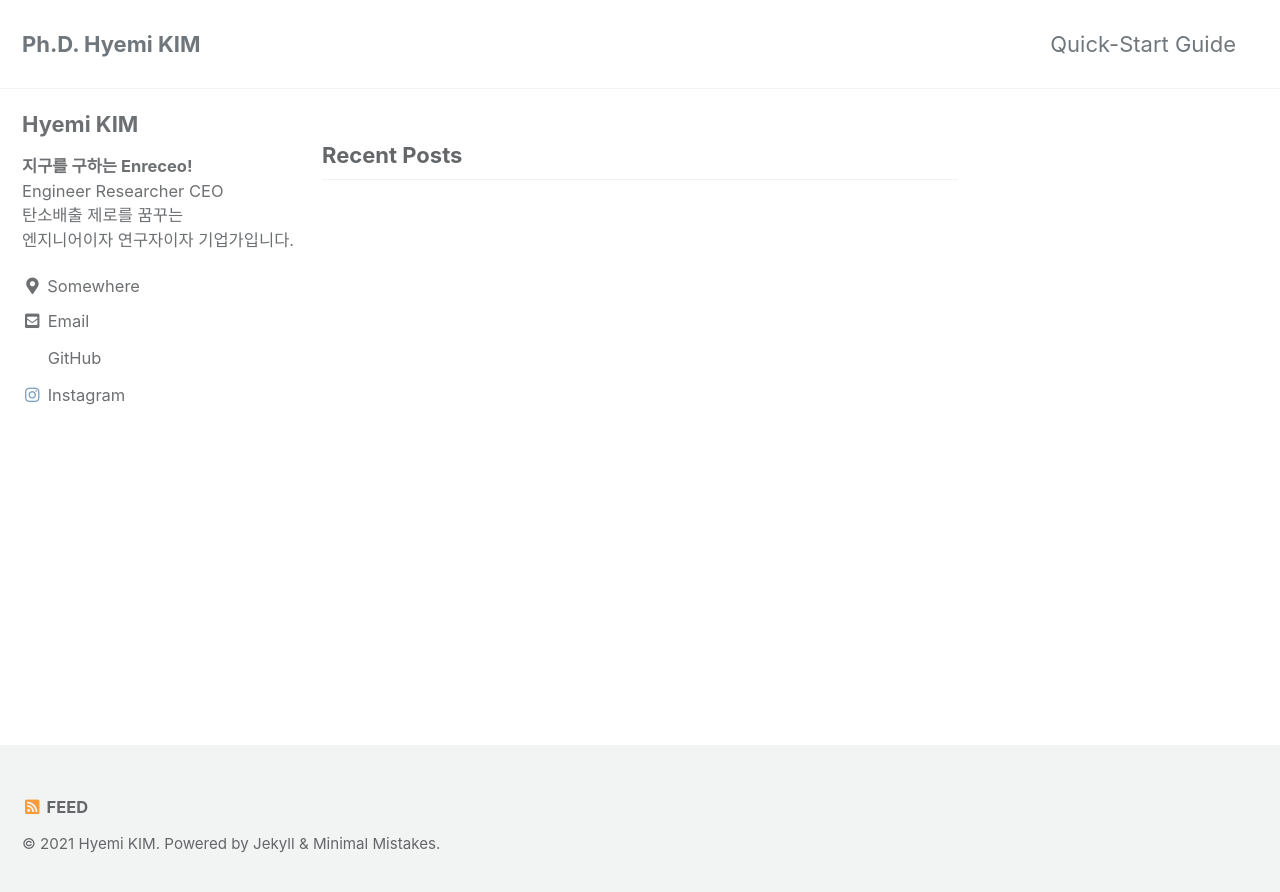
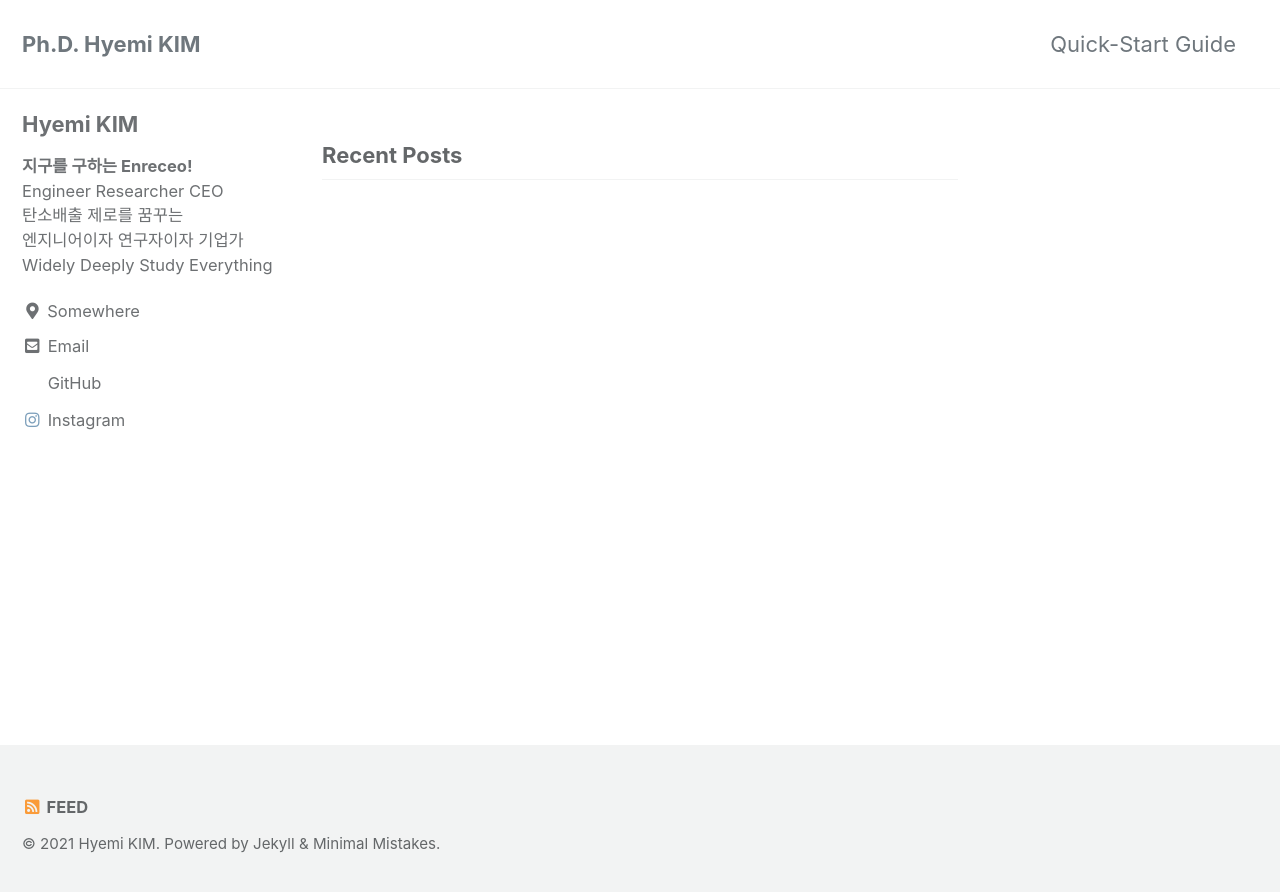
Before and after one commit to hyemi2022/hyemi2022.github.io, a Jekyll site: the page built from index.html, in a window 1280 px wide. Shown: the top 892 px of the page. Built offline with Jekyll 4.4.1, drawn with Linux system fonts in a browser that asks for light colours; cached includes are drawn as plain includes; the list of posts is cut into pages by our own code.

Commit message:
Update _config.yml

```diff
--- a/_config.yml
+++ b/_config.yml
@@ -103,7 +103,7 @@ analytics:
 author:
   name             : "Hyemi KIM"
   avatar           : # path of avatar image, e.g. "/assets/images/bio-photo.jpg"
-  bio              : "**지구를 구하는 Enreceo!**<br>Engineer Researcher CEO<br>탄소배출 제로를 꿈꾸는<br>엔지니어이자 연구자이자 기업가입니다."
+  bio              : "**지구를 구하는 Enreceo!**<br>Engineer Researcher CEO<br>탄소배출 제로를 꿈꾸는<br>엔지니어이자 연구자이자 기업가<br>Widely Deeply Study Everything"
   location         : "Somewhere"
   email            :
   links:
```
